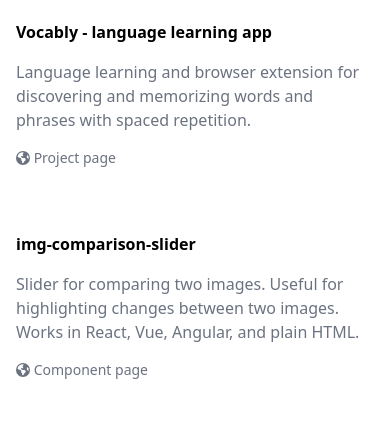
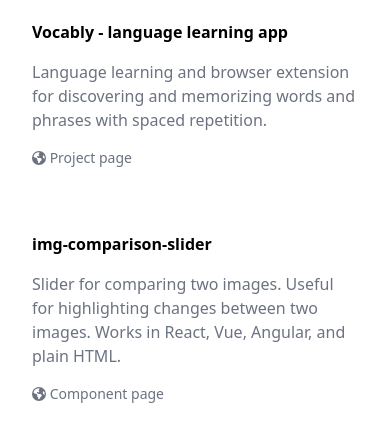
Before and after one commit to sneas/sneas.io, a Gatsby site: page / in a window 390 px wide. Shown: the part 494-916 px from the top of the page. Built offline with nearby package versions, Linux system fonts and the light colour scheme; Gatsby itself is replaced by a stand-in of ours.

Commit message:
fix: mobile padding

```diff
--- a/src/components/layout.js
+++ b/src/components/layout.js
@@ -16,7 +16,7 @@ const Layout = ({ children }) => {
         <div className="text-4xl">sneas</div>
       </header>
       <div className="flex-1">
-        <div className="mx-auto max-w-screen-lg">
+        <div className="mx-auto max-w-screen-lg px-4">
           <main>{children}</main>
         </div>
       </div>
```
